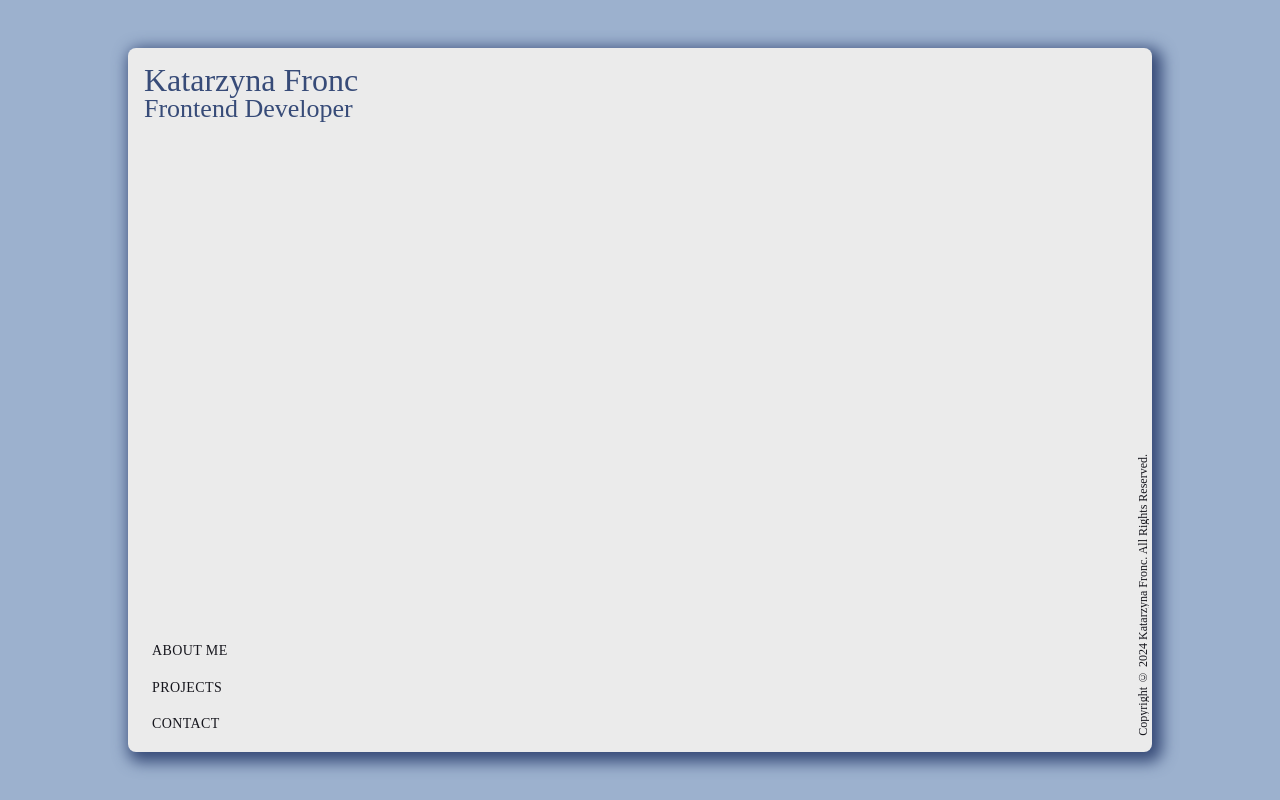
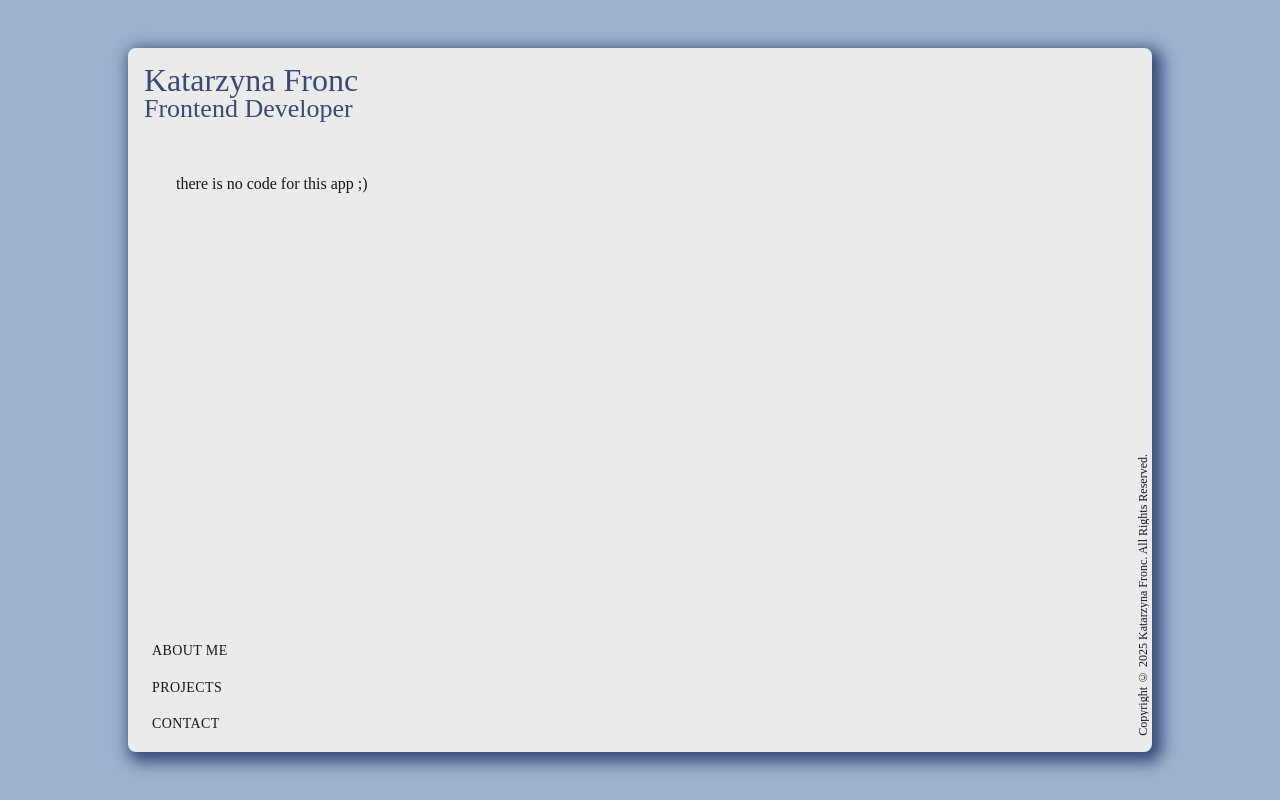
Before and after one commit to katarzynaFronc/Portfolio, a React (Vite) app: page /nocode in a window 1280 px wide. Built offline with nearby package versions, Linux system fonts and the light colour scheme; a web font is replaced by a local one.

Commit message:
leafLove and ferryt was added

```diff
--- a/src/App.tsx
+++ b/src/App.tsx
@@ -5,6 +5,7 @@ import { MainPage } from "./pages/MainPage";
 import { ProjectPage } from "./pages/ProjectPage";
 import { ContactPage } from "./pages/ContactPage";
 import { AboutPage } from "./pages/AboutPage";
+import { NoCode } from "./components/NoCode.component";
 
 const App = () => {
   return (
@@ -15,6 +16,7 @@ const App = () => {
           <Route path="/about" element={<AboutPage />} />
           <Route path="/projectPage/:id" element={<ProjectPage />} />
           <Route path="/contact" element={<ContactPage />} />
+          <Route path="/nocode" element={<NoCode />} />
         </Routes>
       </Layout>
     </>
--- a/src/api/db.json
+++ b/src/api/db.json
@@ -20,8 +20,8 @@
     "name": "LeafLoveApp",
     "image": "/preview/leafLove.jpg",
     "webside": "https://leaflove-34762.bubbleapps.io/version-test",
-    "code": "",
-    "description": "This app I made on Heart4Hack hackathone."
+    "code": "/nocode",
+    "description": "LeafLoveApp is an innovative platform that was created during a hackathon of social and environmental apps. Its main goal is to improve the quality of life by integrating care for the environment with concern for people's health, covering both public spaces and private environments.\nThe app specializes in promoting the presence of plants in various spaces - from balconies and terraces to residential and office interiors. The initiative has a direct impact on both air quality and the mental well-being of users. The platform creates a distinctive collaborative network, connecting people who need help with plant care with local gardening specialists.\nUsers benefit from comprehensive services, from one-on-one consultation sessions to ongoing support in plant maintenance, including the design and implementation phases. The system makes it easy to easily find an expert, and also provides a registration option for passionate gardeners eager to share their knowledge and experience.\nThe LeafLoveApp was developed using the Bubble.io no-code platform during two intensive hackathon sessions. Its value was recognized by the organizers of Hack4change 2024, who awarded it in the “continuing project” category, confirming its significant transformative potential and impact on the community."
   },
   {
     "id": 4,
--- a/src/components/Footer.component.tsx
+++ b/src/components/Footer.component.tsx
@@ -1,7 +1,7 @@
 export const Footer = () => {
   return (
     <div className="footer">
-      <p className="footer-text">Copyright © 2024 Katarzyna Fronc. All Rights Reserved.</p>
+      <p className="footer-text">Copyright © 2025 Katarzyna Fronc. All Rights Reserved.</p>
     </div>
   );
 };
--- /dev/null
+++ b/src/components/NoCode.component.tsx
@@ -0,0 +1,7 @@
+export const NoCode = () => {
+  return (
+    <div className="about-container">
+      <p>there is no code for this app ;)</p>
+    </div>
+  );
+};
--- /dev/null
+++ b/src/pages/NoCode.tsx
@@ -0,0 +1,9 @@
+import { NoCode } from "../components/NoCode.component";
+
+export const ProjectPage = () => {
+  return (
+    <>
+      <NoCode />
+    </>
+  );
+};
```
